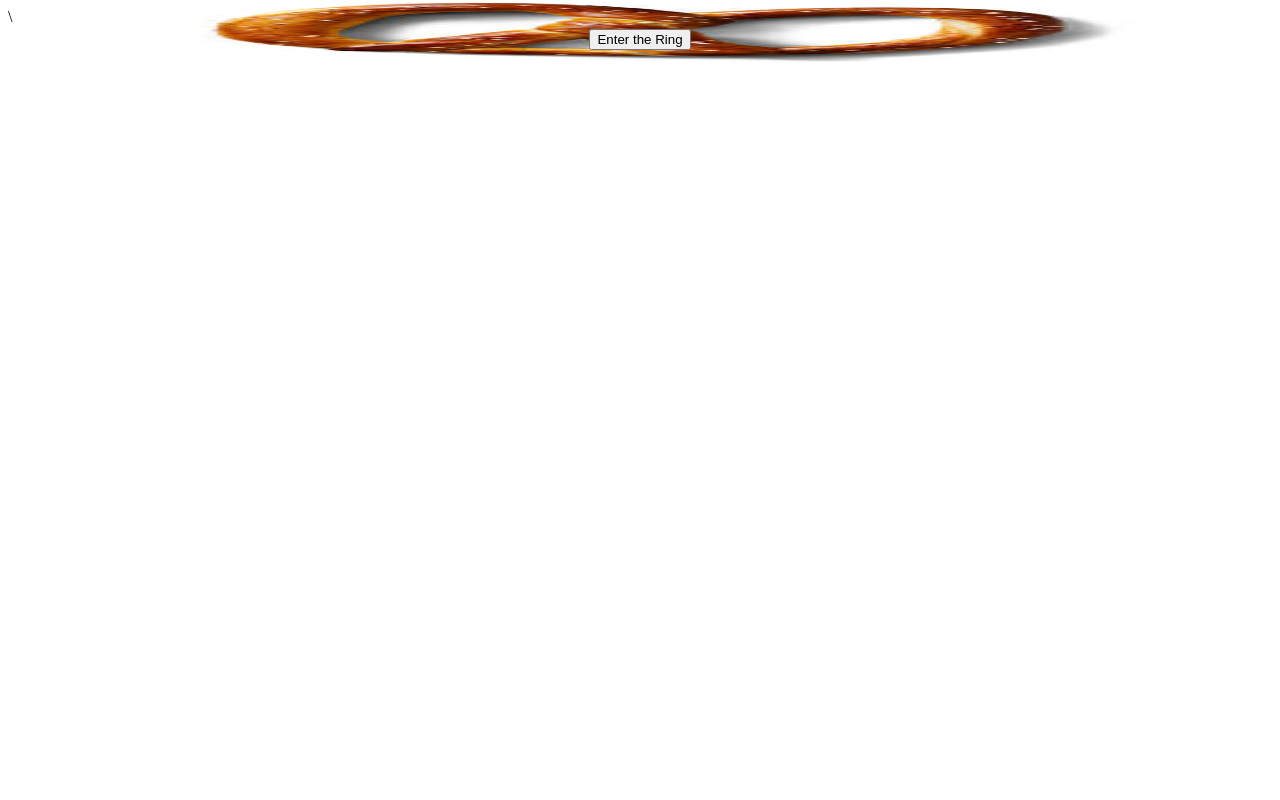
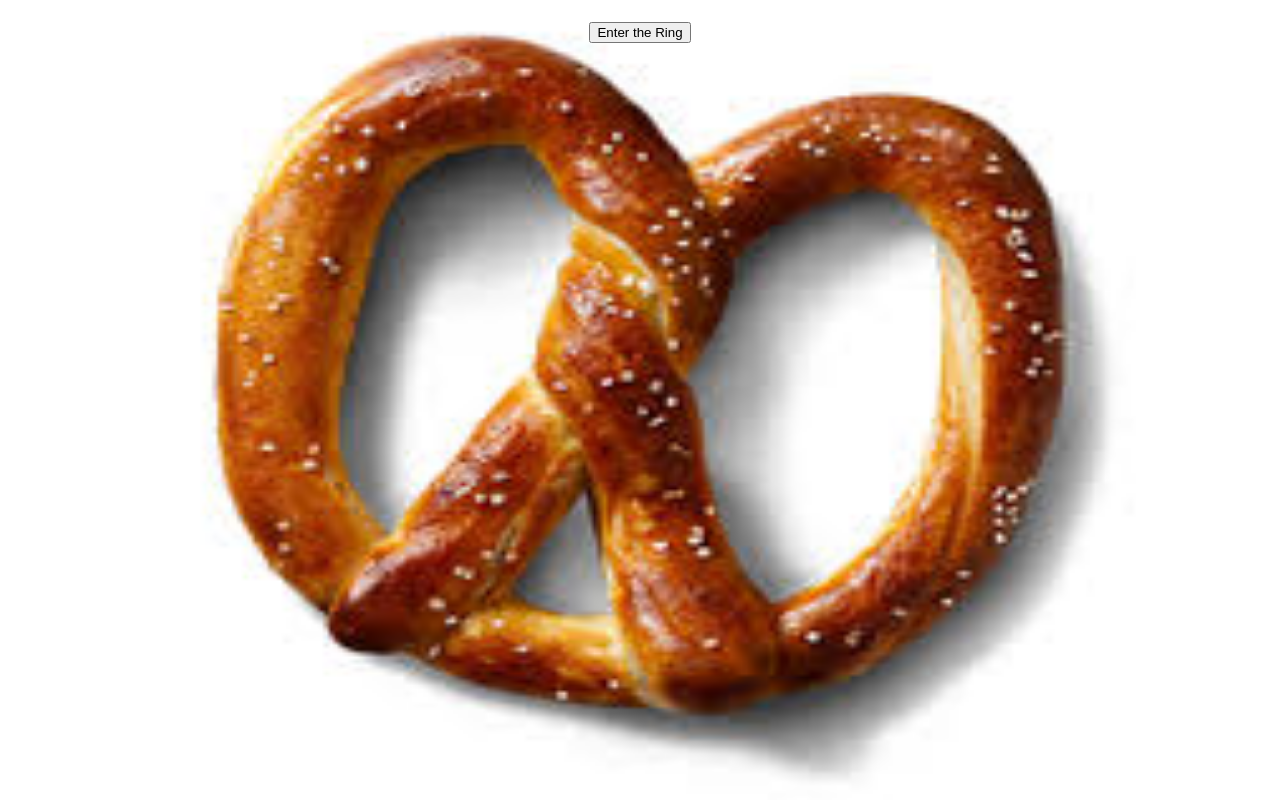
Before and after one commit to vonHub/Collider, a website: page public/index.html in a window 1280 px wide. Drawn offline with nearby package versions, Linux system fonts and the light colour scheme.

Commit message:
It's something in the CSS style page

```diff
--- a/public/index.html
+++ b/public/index.html
@@ -6,7 +6,7 @@
     <meta charset="utf-8">
     <meta http-equiv="X-UA-Compatible" content="IE=edge">
     <meta name="viewport" content="width=device-width, initial-scale=1">
-    <!--<link rel="stylesheet" href="stylesheets/style.css">-->
+    <link rel="stylesheet" href="stylesheets/style.css">
     <style>
       body {
         background-image: url("../images/pretzel.jpeg");
--- a/public/stylesheets/style.css
+++ b/public/stylesheets/style.css
@@ -51,7 +51,7 @@ h1 {
 	color: #00aed1;
 }
 
-
+/*
 table {
 	table-layout: fixed;
 	width: 800px;
@@ -59,6 +59,7 @@ table {
 	word-wrap: break-word;
 	padding-top:10%;
 }
+*/
 
 .center-div {
 	margin-left: auto; margin-right: auto;
```
